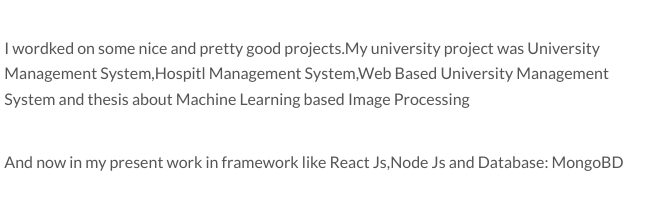
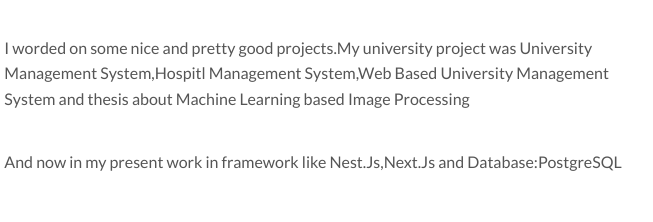
Before and after one commit to MehedyHasan10/siam.github.io, a plain HTML site: page index.html in a window 1280 px wide. Shown: the part 578-800 px from the top of the page, 481-1134 px from the left. Drawn offline with nearby package versions, Linux system fonts and the light colour scheme.

Commit message:
Update index.html

```diff
--- a/index.html
+++ b/index.html
@@ -111,9 +111,9 @@
 
               <p>I am Md.Mehedy Hasan Siam.I am student.Now I am studying B.sc in Computer Science & Engineering at American International University-Bangladesh</p>
               <br>
-              <p>I wordked on some nice and pretty good projects.My university project was University Management System,Hospitl Management System,Web Based University Management System and thesis about Machine Learning based Image Processing</p>
+              <p>I worded on some nice and pretty good projects.My university project was University Management System,Hospitl Management System,Web Based University Management System and thesis about Machine Learning based Image Processing</p>
               <br>
-              <p>And now in my present work in framework like React Js,Node Js and Database: MongoBD</p>
+              <p>And now in my present work in framework like Nest.Js,Next.Js and Database:PostgreSQL</p>
               </div>
             </div>
           </div>
```
